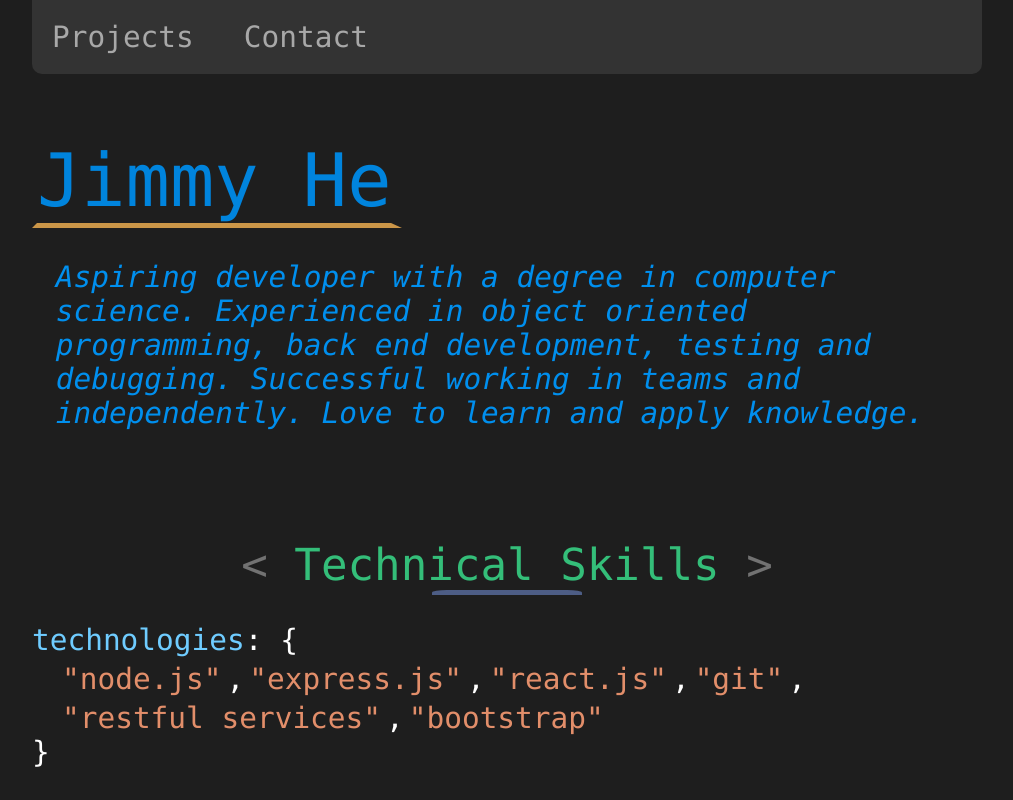
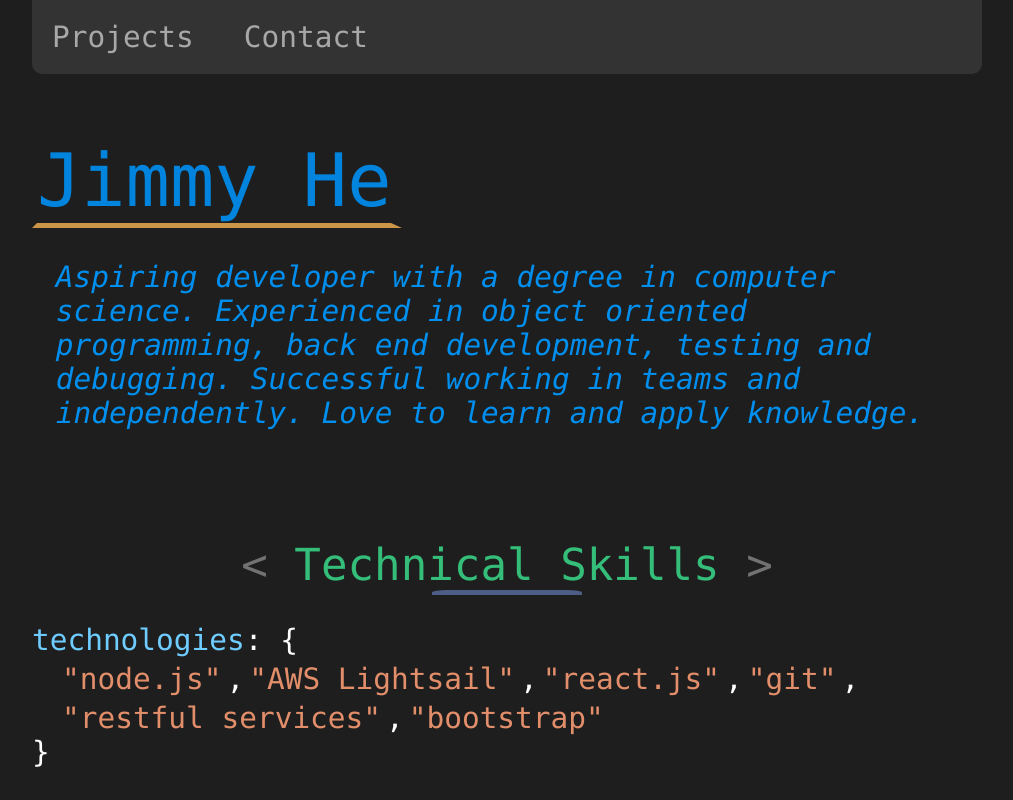
Before and after one commit to jimmyh3/portfolio, a React (Create React App) app: page / in a window 1280 px wide. Shown: the top 800 px of the page, without its empty margins (133-1146 px from the left). Built offline with nearby package versions, Linux system fonts and the light colour scheme.

Commit message:
Replaced express.js as a skill with AWS Lightsail.

```diff
--- a/src/components/Main.js
+++ b/src/components/Main.js
@@ -68,7 +68,7 @@ class Main extends React.Component {
                                 <span>: &#123;</span> &emsp;
                                 <ul className="skills-subjects">
                                     <li>"node.js"</li><span>,</span>
-                                    <li>"express.js"</li><span>,</span>
+                                    <li>"AWS Lightsail"</li><span>,</span>
                                     <li>"react.js"</li><span>,</span>
                                     <li>"git"</li><span>,</span>
                                     <li>"restful services"</li><span>,</span>
```
